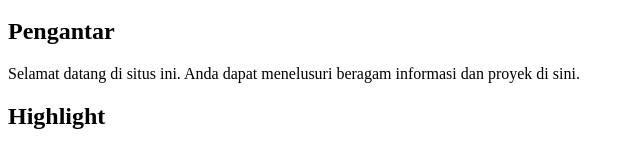
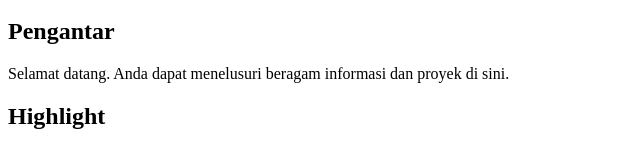
Before and after one commit to mutiara-sd/Modul-2-Kelompok, a plain HTML site: page index.html in a window 1280 px wide. Shown: the part 154-304 px from the top of the page, without its empty margins (0-640 px from the left). Drawn offline with Linux system fonts and the light colour scheme.

Commit message:
ubah index

```diff
--- a/index.html
+++ b/index.html
@@ -21,7 +21,7 @@
     <main>
         <section>
             <h2>Pengantar</h2>
-            <p>Selamat datang di situs ini. Anda dapat menelusuri beragam informasi dan proyek di sini.</p>
+            <p>Selamat datang. Anda dapat menelusuri beragam informasi dan proyek di sini.</p>
         </section>
 
         <section>
```
